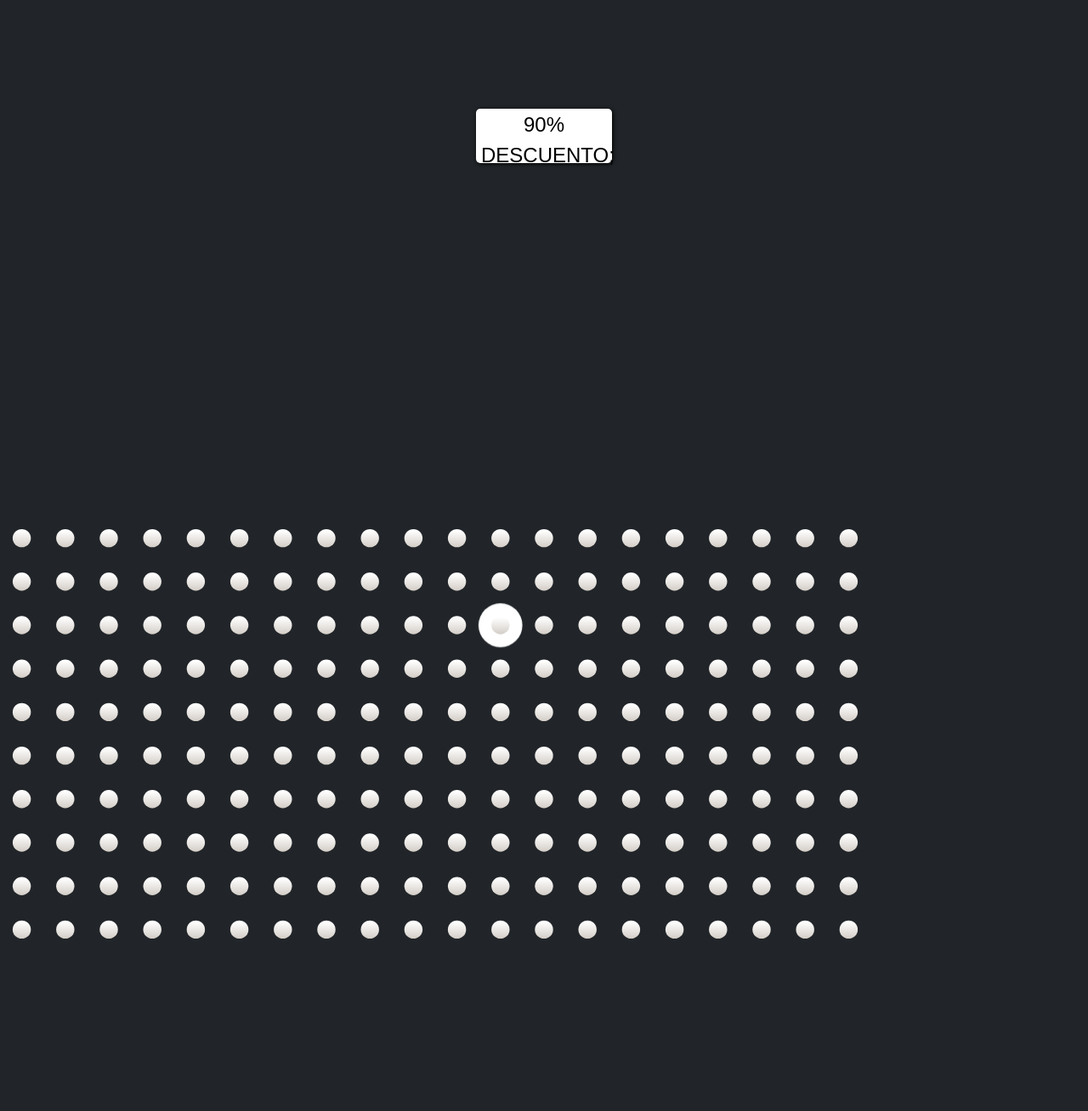
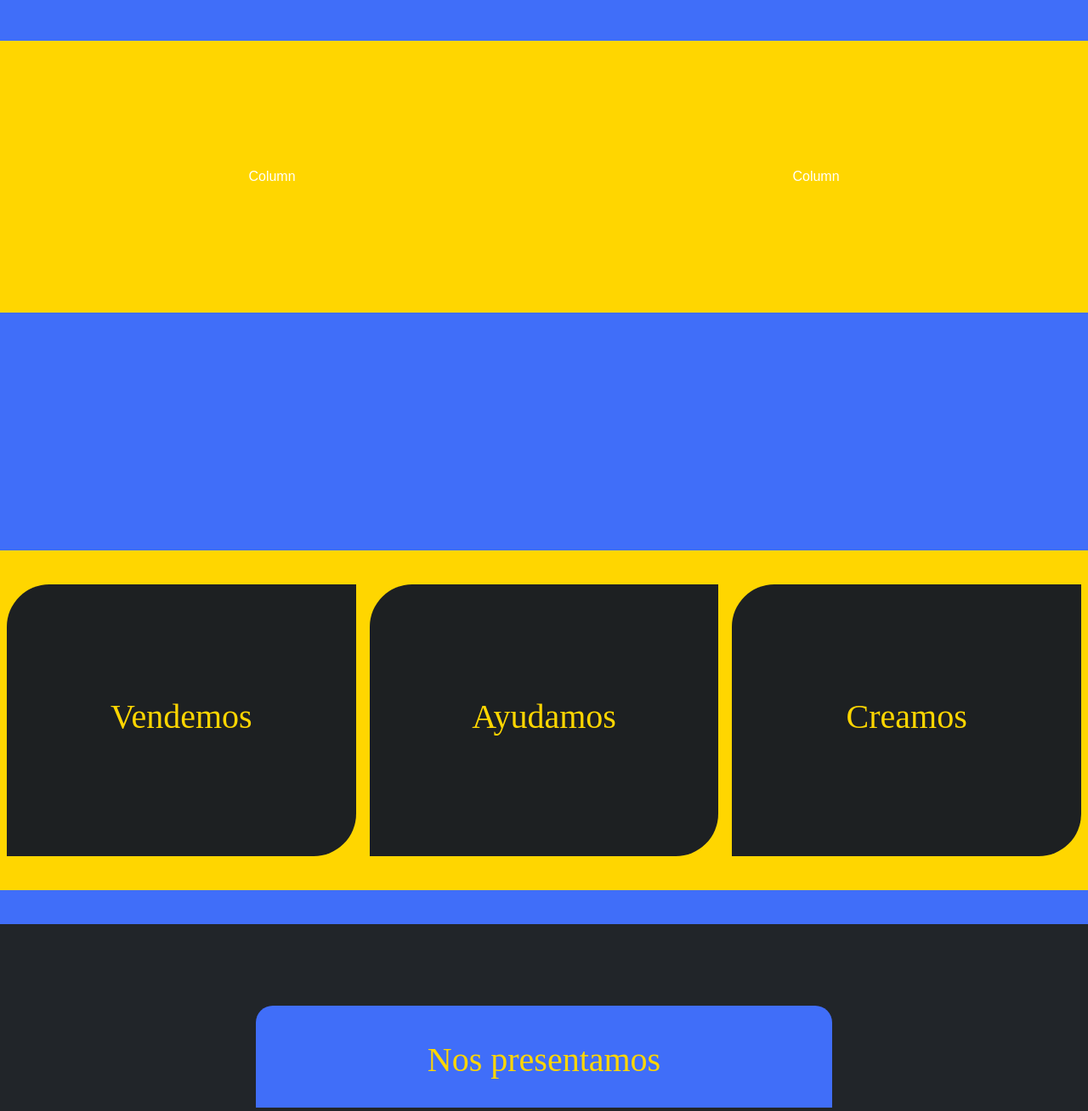
Before and after one commit to alejandro91dc/la-cantera, a plain HTML site: page about.html in a window 1280 px wide. Shown: the part 240-1548 px from the top of the page at 85% size. Drawn offline with nearby package versions, Linux system fonts and the light colour scheme; a web font is replaced by a local one.

Commit message:
¡¡ Comemos, cambio a dirección de arte y seguimos pisando fuerte gigante !!

```diff
--- a/about.html
+++ b/about.html
@@ -18,20 +18,46 @@
 
     <div id="headerContainer" class="index"></div>
     <main class="bg-dark">
-    <!-- Aquí va la chicha -->
-      <section class="about-section">
-        <h3>Atrapa el botón para acceder a nuestros increíbles descuentos para nuevos usuarios</h3>
-        <div>
-          <button id='runaway-btn'>90% DESCUENTO;</button>
+
+      <section>
+
+        <!--COMIENZO DE INICIO-->
+
+        <div id="inicio">
+
+            <div class="row">
+              <div class="col">
+                Column
+              </div>
+              <div class="col">
+                Column
+              </div>
+            </div>
+
         </div>
-      </section>
-      <section class="about-section">
-        <div class="animation-wrapper">
-          <div class="stagger-visualizer">
-            <div class="cursor color-red"></div>
-            <div class="dots-wrapper"></div>
-          </div>
+
+        <!--FINAL DE INICIO-->
+
+        <!--COMIENZO ANUNCIOS-->
+
+        <div id="anuncios">
+
+            <div class="row">
+              <div class="col">
+                <h1>Vendemos</h1>
+              </div>
+              <div class="col">
+                <h1>Ayudamos</h1>
+              </div>
+              <div class="col">
+                <h1>Creamos</h1>
+              </div>
+            </div>
+
         </div>
+
+        <!--COMIENZO ANUNCIOS-->
+
       </section>
 
       <section>
@@ -39,6 +65,8 @@
         <!--COMIENZO TEXTO NOSOTROS-->
 
           <div id="text-nosotros">
+
+            <h1 class="fs-1">Nos presentamos</h1>
 
             <!--COMIENZO PRIMER CONTAINER-->
             <div id="contenido-interno">
@@ -98,6 +126,22 @@
 
       </section>
 
+       <!-- Aquí va la chicha -->
+      <!-- <section class="about-section">
+        <h3>Atrapa el botón para acceder a nuestros increíbles descuentos para nuevos usuarios</h3>
+        <div>
+          <button id='runaway-btn'>90% DESCUENTO;</button>
+        </div>
+      </section>
+      <section class="about-section">
+        <div class="animation-wrapper">
+          <div class="stagger-visualizer">
+            <div class="cursor color-red"></div>
+            <div class="dots-wrapper"></div>
+          </div>
+        </div>
+      </section>-->
+
     </main>
       <div id="footerContainer" class="index"></div>
           <script src="assets/js/bootstrap.bundle.min.js"></script>
--- a/assets/css/styles.css
+++ b/assets/css/styles.css
@@ -1,7 +1,9 @@
 :root {
+  --cantera-blue: #406EF9;
   --cantera-yellow: #FFD600;
   --cantera-grey: #3B4145;
   --cantera-dark: #1D2022;
+
 }
 
 @font-face {
@@ -91,23 +93,87 @@ video {
     background-color: white;
   }
 
-  /*--EDICIÓN CAJAS DE TEXTO + IMÁGENES--*/
+  /*--INICIO--*/
+
+#inicio {
+width: 100%;
+height: 100vh;
+display: flex;
+flex-direction: column;
+justify-content: center;
+align-items: center;
+background-color: var(--cantera-blue);
+}
+
+#inicio .row {
+text-align: center;
+align-content: center;
+background-color: var(--cantera-yellow);
+width: 100%;
+height: 20em;
+
+}
+
+/*--FIN DE INICIO--*/
+
+/*--COMIENZO DE ANUNCIOS--*/
+
+#anuncios {
+width: 100%;
+height: 30em;
+display: flex;
+flex-direction: column;
+justify-content: center;
+align-items: center;
+background-color: var(--cantera-blue);
+}
+
+#anuncios .row {
+text-align: center;
+align-content: center;
+background-color: var(--cantera-yellow);
+width: 100%;
+height: 25em;
+}
+
+#anuncios .row .col {
+display: flex;
+background-color: var(--cantera-dark);
+border-radius: 50px 0 50px 0;
+margin-left: 0.5em;
+margin-right: 0.5em;
+width: 100%;
+height: 20em;
+align-items: center;
+justify-content: center ;
+}
+
+/*--FINAL DE ANUNCIOS--*/
+
+/*--EDICIÓN CAJAS DE TEXTO + IMÁGENES--*/
 
 
 #text-nosotros {
 display: flex;
 flex-direction: column;
 width: 100%;
-height: 60em;
+height: 100%;
 padding-top: 1em;
 padding-bottom: 1em;
 align-items: center;
 justify-content: center;
-
+margin-top: 5em;
+margin-bottom: 5em;
 }
 
-/*--background-color: var(--cantera-grey);
-    background-color: var(--cantera-yellow);--*/
+#text-nosotros h1 {
+background-color: var(--cantera-blue);
+width: 53%;
+text-align: center;
+padding: 1em;
+height: 3em;
+border-radius: 20px 20px 0 0;
+}
 
 #text-nosotros .container{
 margin-top: 0.5em;
@@ -116,8 +182,11 @@ padding: 1em;
 }
 
 #contenido-interno {
-background-color: transparent;
-backdrop-filter: blur(85%);
+border-color: var(--cantera-blue);
+border-style: solid;
+width: 53%;
+border-width: 0 0 30px 0;
+border-radius: 0 0 20px 20px;
 }
 
 
```
